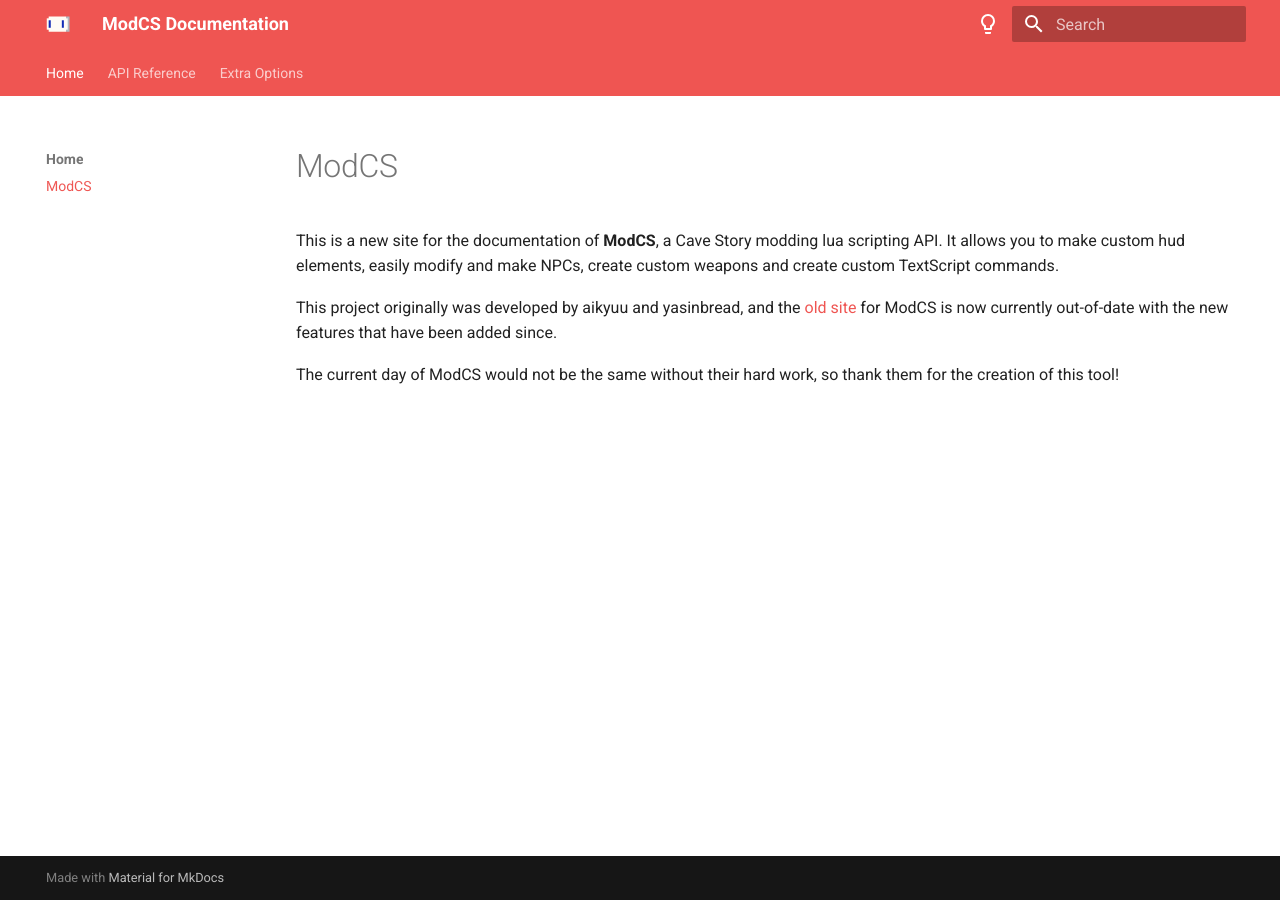
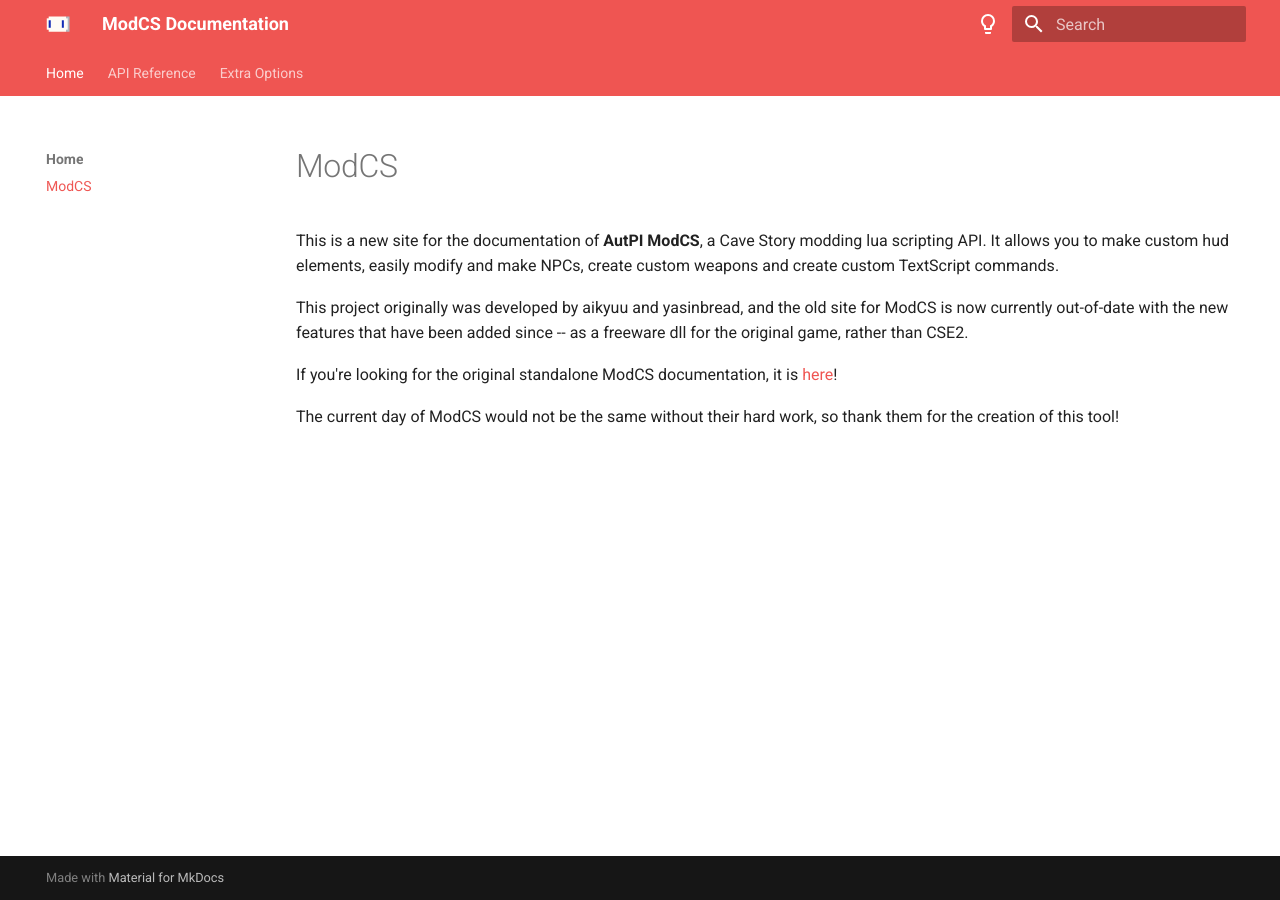
Before and after one commit to autpi/autpi.github.io, an MkDocs documentation site: the page built from docs/index.md, in a window 1280 px wide. Built offline with MkDocs 1.6.1 and Material for MkDocs 9.7.7, drawn with Linux system fonts in a browser that asks for light colours.

Commit message:
Update index.md

```diff
--- a/docs/index.md
+++ b/docs/index.md
@@ -1,10 +1,12 @@
 # ModCS
 
-This is a new site for the documentation of **ModCS**, a Cave Story modding lua scripting API.
+This is a new site for the documentation of **AutPI ModCS**, a Cave Story modding lua scripting API.
 It allows you to make custom hud elements, easily modify and make NPCs, create custom weapons and
 create custom TextScript commands.
 
-This project originally was developed by aikyuu and yasinbread, and the [old site](https://modcavestory.github.io) for ModCS
-is now currently out-of-date with the new features that have been added since.
+This project originally was developed by aikyuu and yasinbread, and the old site for ModCS
+is now currently out-of-date with the new features that have been added since -- as a freeware dll for the original game, rather than CSE2.
+
+If you're looking for the original standalone ModCS documentation, it is [here](https://modcavestory.github.io)!
 
 The current day of ModCS would not be the same without their hard work, so thank them for the creation of this tool!
```
